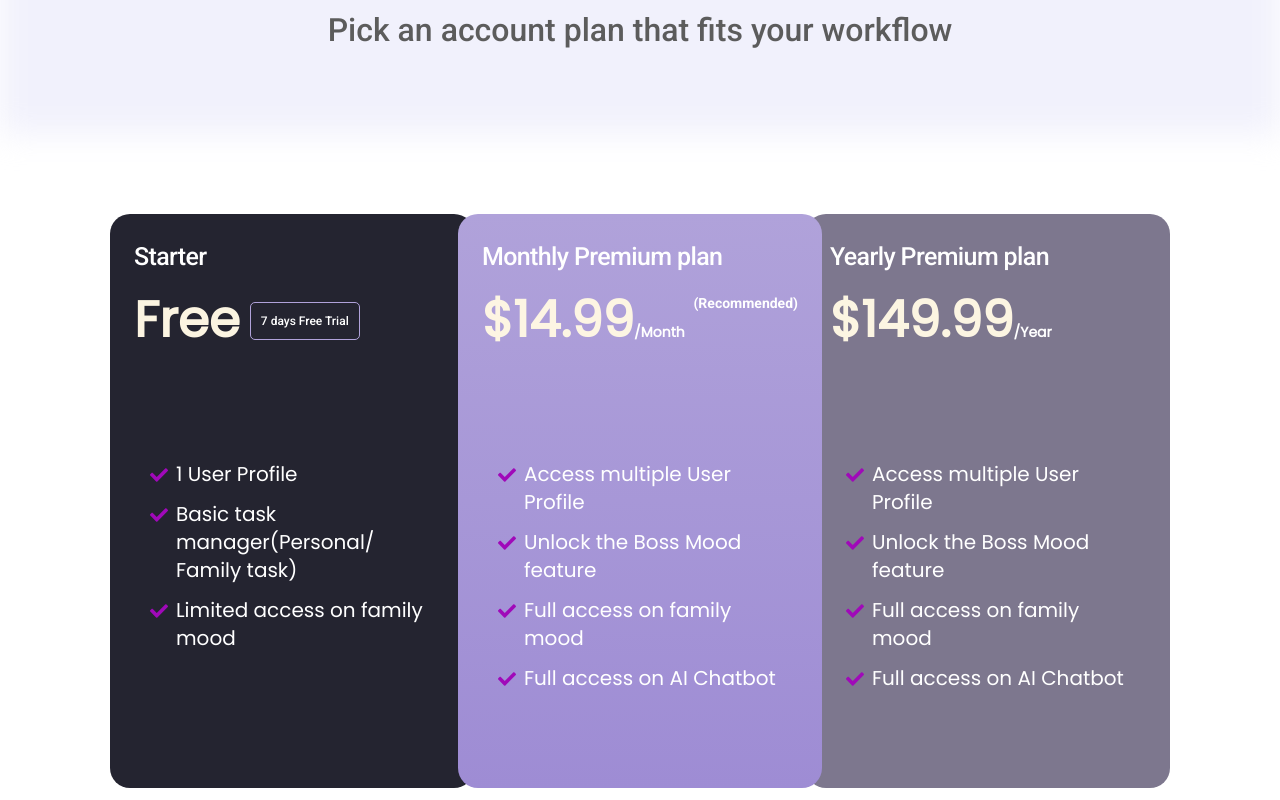
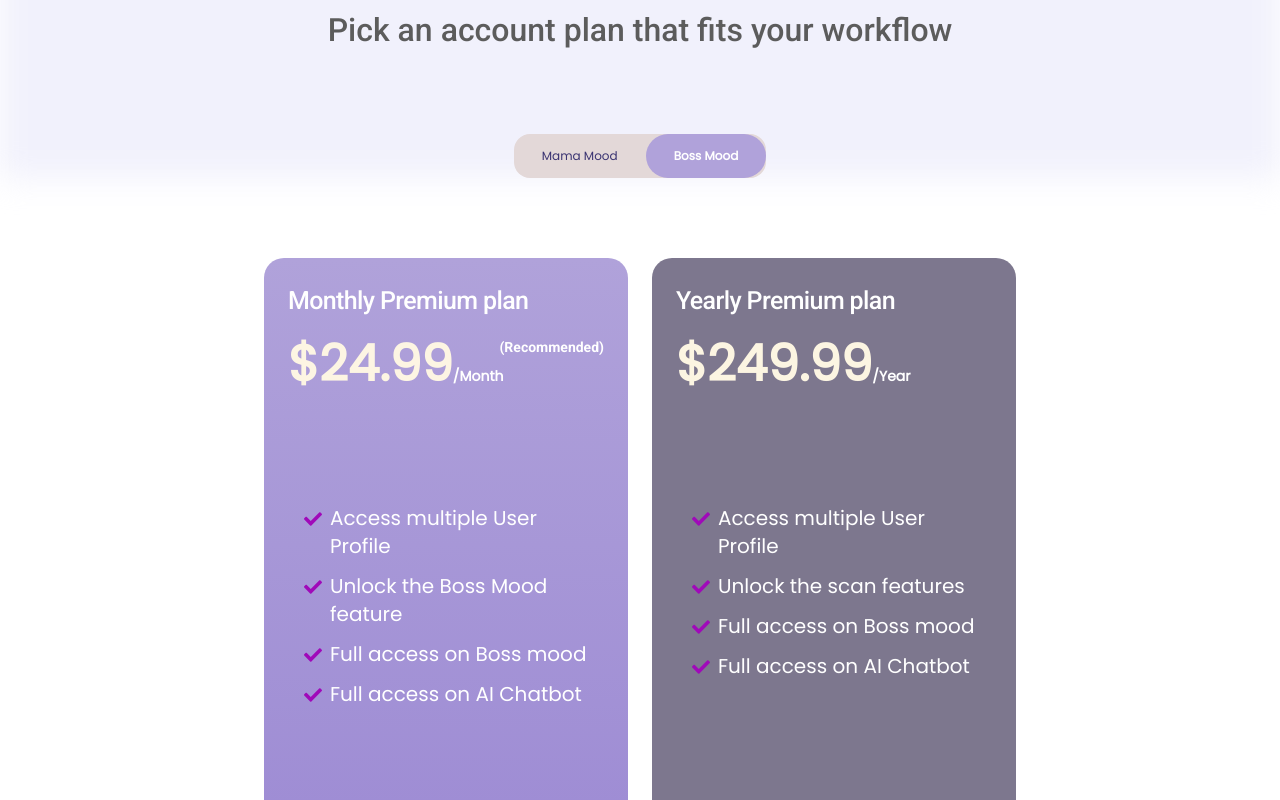
Before and after one commit to alaminislam34/task-mama-landing-page, a Next.js app: page / in a window 1280 px wide. Shown: the part 6400-7200 px from the top of the page. Built offline with nearby package versions, Linux system fonts and the light colour scheme.

Commit message:
added new pricing package

```diff
--- a/src/app/components/HomePage/PricingSection.jsx
+++ b/src/app/components/HomePage/PricingSection.jsx
@@ -1,8 +1,11 @@
+"use client";
+
 import Image from "next/image";
-import React from "react";
+import React, { useState } from "react";
 import { FaCheck } from "react-icons/fa";
 
 function PricingSection() {
+  const [isMamaMood, setIsMamaMood] = useState(false);
   return (
     <div className="relative pb-14">
       <div className="absolute top-0 left-1/2 -translate-x-1/2 h-full max-w-[1440px] w-11/12 mx-auto">
@@ -48,9 +51,34 @@ function PricingSection() {
             Pick an account plan that fits your workflow
           </p>
         </div>
+        {/* toggle mood tab */}
+
+        <div className="flex items-center justify-center">
+          <div className="bg-[#E3D8D8] rounded-2xl shadow-[inner_2px_2px_2px_0px_rgb(0,0,0,0.1)]">
+            <button
+              onClick={() => setIsMamaMood(true)}
+              className={`cursor-pointer py-[14px] px-7 font-poppins text-xs ${
+                isMamaMood
+                  ? "font-semibold text-white rounded-[22px] bg-[#B0A2DA] relative z-10"
+                  : "text-[#3B3472]"
+              } `}
+            >
+              Mama Mood
+            </button>
+            <button
+              onClick={() => setIsMamaMood(false)}
+              className={`cursor-pointer py-[14px] px-7 font-poppins text-xs ${
+                !isMamaMood
+                  ? "font-semibold text-white rounded-[22px] bg-[#B0A2DA] relative z-10"
+                  : "text-[#3B3472]"
+              } `}
+            >
+              Boss Mood
+            </button>
           </div>
-
-      {/* pricing card section */}
+        </div>
+      </div>
+      {isMamaMood ? (
         <div className="flex flex-col md:flex-row items-center justify-center gap-6 md:gap-0 max-w-[1440px] w-11/12 mx-auto py-12 lg:py-20">
           <div className="bg-[#242430] rounded-[20px] text-white p-5 lg:p-6 md:-mr-4 z-0 lg:h-[574px] h-[500px] w-[350px] md:w-[364px]">
             <p className="text-base md:text-lg lg:text-[25px] font-medium tracking-tight mb-4">
@@ -97,7 +125,8 @@ function PricingSection() {
             </p>
             <div className="flex items-center gap-2.5 relative">
               <h1 className="font-bold text-2xl md:text-4xl lg:text-[50px] font-poppins text-[#FDF6E3FD]">
-              $14.99<span className="text-xs md:text-sm text-white">/Month</span>
+                $14.99
+                <span className="text-xs md:text-sm text-white">/Month</span>
               </h1>{" "}
               <span className="text-xs md:text-sm font-bold absolute top-0 right-0">
                 (Recommended)
@@ -144,7 +173,8 @@ function PricingSection() {
             </p>
             <div className="flex items-center gap-2.5">
               <h1 className="font-bold text-2xl md:text-4xl lg:text-[50px] font-poppins">
-              <span className="text-[#FDF6E3FD]">$149.99</span><span className="text-xs md:text-sm font-bold">/Year</span>
+                <span className="text-[#FDF6E3FD]">$149.99</span>
+                <span className="text-xs md:text-sm font-bold">/Year</span>
               </h1>{" "}
             </div>
             <ul className="font-poppins space-y-3 mt-28 px-4">
@@ -183,6 +213,103 @@ function PricingSection() {
             </ul>
           </div>
         </div>
+      ) : (
+        <div className="flex flex-col md:flex-row items-center justify-center gap-6 max-w-[1440px] w-11/12 mx-auto py-12 lg:py-20">
+          <div className="bg-[#242430] rounded-[20px] text-white p-5 lg:p-6 z-10 bg-gradient-to-b from-[#B0A2DA] to-[#9E8CD4] lg:h-[574px] h-[500px] w-[350px] md:w-[364px]">
+            <p className="text-base md:text-lg lg:text-[25px] font-medium tracking-tight mb-4">
+              Monthly Premium plan
+            </p>
+            <div className="flex items-center gap-2.5 relative">
+              <h1 className="font-bold text-2xl md:text-4xl lg:text-[50px] font-poppins text-[#FDF6E3FD]">
+                $24.99
+                <span className="text-xs md:text-sm text-white">/Month</span>
+              </h1>{" "}
+              <span className="text-xs md:text-sm font-bold absolute top-0 right-0">
+                (Recommended)
+              </span>
+            </div>
+            <ul className="font-poppins space-y-3 mt-28 px-4">
+              <li className="flex flex-row gap-2 items-start">
+                <span className="mt-1.5">
+                  <FaCheck className="text-[#A009B9] text-lg" />
+                </span>{" "}
+                <span className="text-sm md:text-base lg:text-xl">
+                  Access multiple User Profile
+                </span>
+              </li>
+              <li className="flex flex-row gap-2 items-start">
+                <span className="mt-1.5">
+                  <FaCheck className="text-[#A009B9] text-lg" />
+                </span>{" "}
+                <span className="text-sm md:text-base lg:text-xl">
+                  Unlock the Boss Mood feature{" "}
+                </span>
+              </li>
+              <li className="flex flex-row gap-2 items-start">
+                <span className="mt-1.5">
+                  <FaCheck className="text-[#A009B9] text-lg" />
+                </span>{" "}
+                <span className="text-sm md:text-base lg:text-xl">
+                  Full access on Boss mood
+                </span>
+              </li>
+              <li className="flex flex-row gap-2 items-start">
+                <span className="mt-1.5">
+                  <FaCheck className="text-[#A009B9] text-lg" />
+                </span>{" "}
+                <span className="text-sm md:text-base lg:text-xl">
+                  Full access on AI Chatbot
+                </span>
+              </li>
+            </ul>
+          </div>
+          <div className="bg-[#7D778E] rounded-[20px] text-white p-5 lg:p-6 z-0 lg:h-[574px] h-[500px] w-[350px] md:w-[364px]">
+            <p className="text-base md:text-lg lg:text-[25px] font-medium tracking-tight mb-4">
+              Yearly Premium plan
+            </p>
+            <div className="flex items-center gap-2.5">
+              <h1 className="font-bold text-2xl md:text-4xl lg:text-[50px] font-poppins">
+                <span className="text-[#FDF6E3FD]">$249.99</span>
+                <span className="text-xs md:text-sm font-bold">/Year</span>
+              </h1>{" "}
+            </div>
+            <ul className="font-poppins space-y-3 mt-28 px-4">
+              <li className="flex flex-row gap-2 items-start">
+                <span className="mt-1.5">
+                  <FaCheck className="text-[#A009B9] text-lg" />
+                </span>{" "}
+                <span className="text-sm md:text-base lg:text-xl">
+                  Access multiple User Profile
+                </span>
+              </li>
+              <li className="flex flex-row gap-2 items-start">
+                <span className="mt-1.5">
+                  <FaCheck className="text-[#A009B9] text-lg" />
+                </span>{" "}
+                <span className="text-sm md:text-base lg:text-xl">
+                  Unlock the scan features
+                </span>
+              </li>
+              <li className="flex flex-row gap-2 items-start">
+                <span className="mt-1.5">
+                  <FaCheck className="text-[#A009B9] text-lg" />
+                </span>{" "}
+                <span className="text-sm md:text-base lg:text-xl">
+                  Full access on Boss mood
+                </span>
+              </li>
+              <li className="flex flex-row gap-2 items-start">
+                <span className="mt-1.5">
+                  <FaCheck className="text-[#A009B9] text-lg" />
+                </span>{" "}
+                <span className="text-sm md:text-base lg:text-xl">
+                  Full access on AI Chatbot
+                </span>
+              </li>
+            </ul>
+          </div>
+        </div>
+      )}
     </div>
   );
 }
```
Lines whose indentation alone changed are shown as unchanged.
